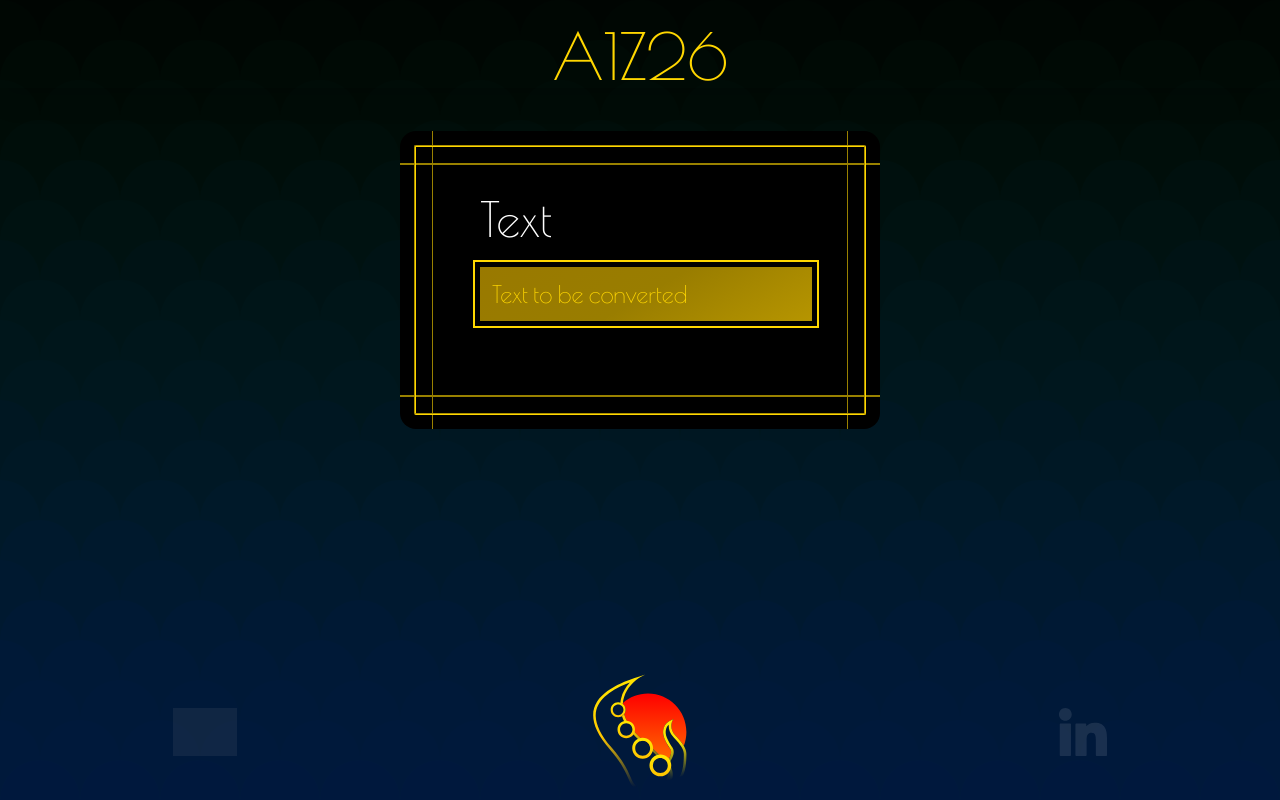
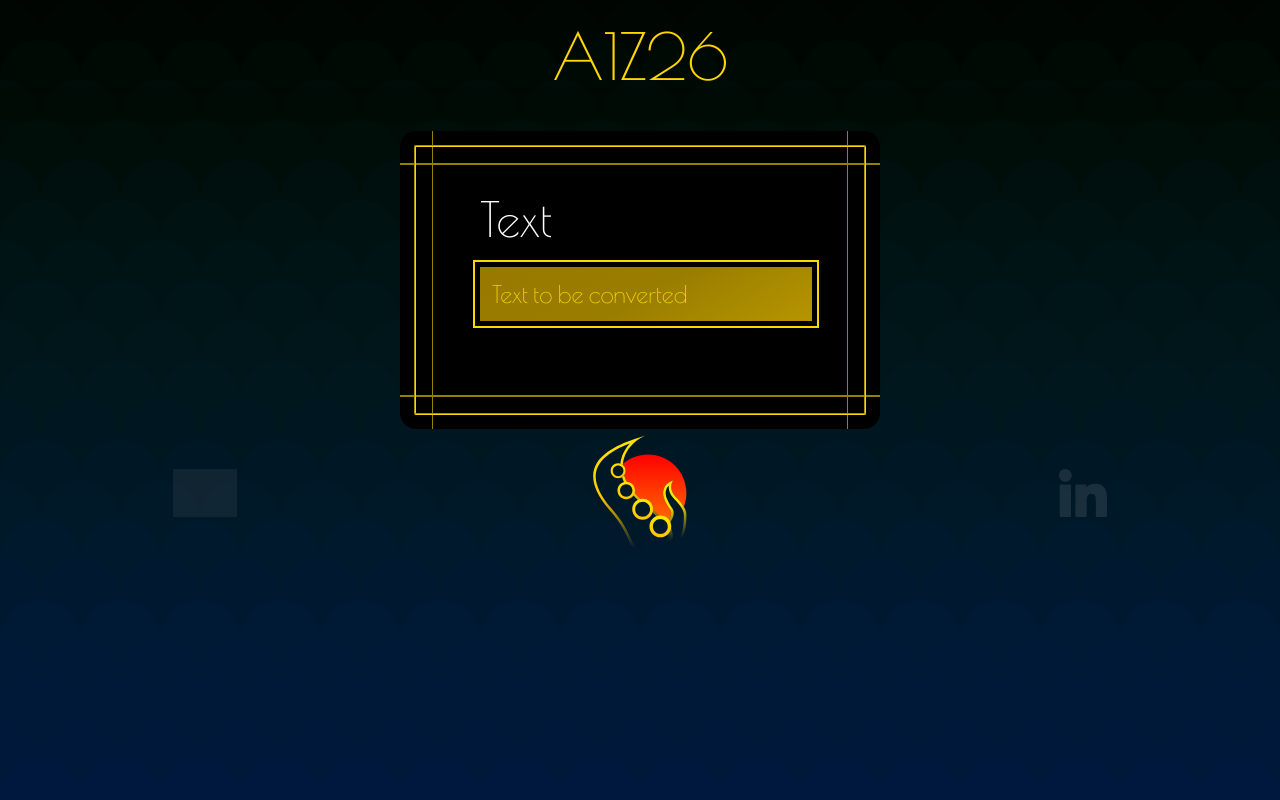
Before and after one commit to GMBermeo/A1Z26-Sol-Oculto, a Next.js app: page / in a window 1280 px wide. Built offline with nearby package versions, Linux system fonts and the light colour scheme; grey boxes are pictures that could not be loaded.

Commit message:
💄 Change viewport to percentage

```diff
--- a/styles/Layout.module.scss
+++ b/styles/Layout.module.scss
@@ -1,7 +1,7 @@
 .layout {
   display: flex;
-  width: 100vw;
-  height: 100vh;
+  width: 100%;
+  height: 100%;
   flex-direction: column;
   justify-content: space-between;
 }
```
